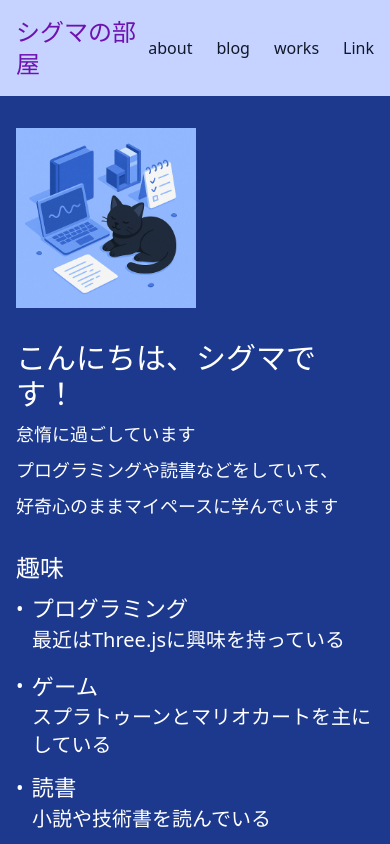
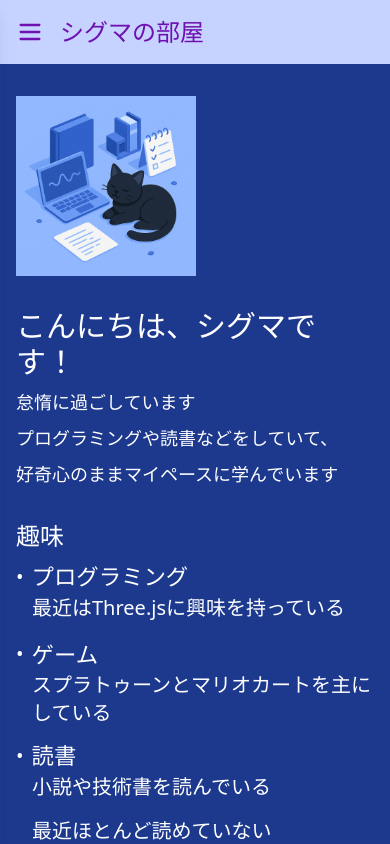
Before and after one commit to sigma7863/sigma7863.github.io, a Next.js app: page / in a window 390 px wide. Shown: the top 844 px of the page. Built offline with nearby package versions, Linux system fonts and the light colour scheme.

Commit message:
レスポンシブ対応

```diff
--- a/src/app/components/header.tsx
+++ b/src/app/components/header.tsx
@@ -1,17 +1,49 @@
-import Link from 'next/link'
+"use client";
+
+import { useState } from "react";
+import Link from "next/link";
+import { Menu, X } from "lucide-react";
 
 export default function Header() {
+  const [menuOpen, setMenuOpen] = useState(false);
+  const toggleMenu = () => setMenuOpen(!menuOpen);
+
   return (
     <>
       <header className="bg-indigo-200 p-4 flex justify-between items-center">
-        <Link href="/"><h1 className="text-purple-800 text-2xl font-medium">シグマの部屋</h1></Link>
-        <nav className="flex gap-6 text-gray-600">
+        <div className="flex items-center">
+          {/* モバイル用：ハンバーガー */}
+          <button onClick={toggleMenu} className="sm:hidden mr-4 text-purple-800" aria-label="メニューを開く">
+            <Menu size={28} />
+          </button>
+
+          {/* サイトタイトル */}
+          <Link href="/">
+            <h1 className="text-purple-800 text-2xl font-medium">シグマの部屋</h1>
+          </Link>
+        </div>
+
+        {/* PC用ナビゲーション */}
+        <nav className="hidden sm:flex gap-6 text-gray-600">
           <Link href="/" className="hover:underline text-gray-900">about</Link>
           <Link href="/blog" className="hover:underline text-gray-900">blog</Link>
           <Link href="/works" className="hover:underline text-gray-900">works</Link>
           <Link href="/link" className="hover:underline text-gray-900">Link</Link>
         </nav>
       </header>
+
+      {/* モバイル用サイドメニュー（左スライド） */}
+      <div className={`sm:hidden fixed top-0 left-0 h-full w-2/3 max-w-xs bg-indigo-100 text-purple-900 z-50 shadow-lg transform transition-transform duration-300 ${menuOpen ? "translate-x-0" : "-translate-x-full"}`}>
+        <div className="p-4 flex flex-col space-y-4">
+          <button onClick={toggleMenu} className="self-end text-purple-800" aria-label="メニューを閉じる">
+            <X size={28}/>
+          </button>
+          <Link href="/" onClick={toggleMenu} className="hover:underline">about</Link>
+          <Link href="/blog" onClick={toggleMenu} className="hover:underline">blog</Link>
+          <Link href="/works" onClick={toggleMenu} className="hover:underline">works</Link>
+          <Link href="/link" onClick={toggleMenu} className="hover:underline">Link</Link>
+        </div>
+      </div>
     </>
   );
 }
```
